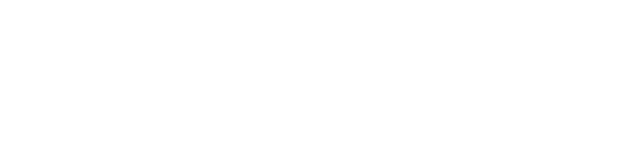
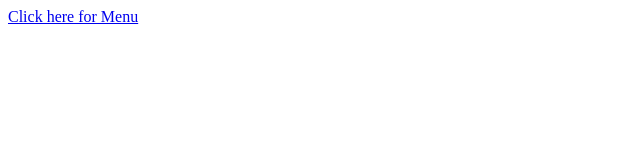
Before and after one commit to judregis/pdf-menu, a plain HTML site: page index.html in a window 1280 px wide. Shown: the whole page, without its empty margins (0-640 px from the left). Drawn offline with Linux system fonts and the light colour scheme.

Commit message:
Update index.html

```diff
--- a/index.html
+++ b/index.html
@@ -1,3 +1,3 @@
 <html>
-  <p><a href="locomenu.pdf"/>
+  <p><a href="locomenu.pdf"/>Click here for Menu</a></p>
 </html>
```
